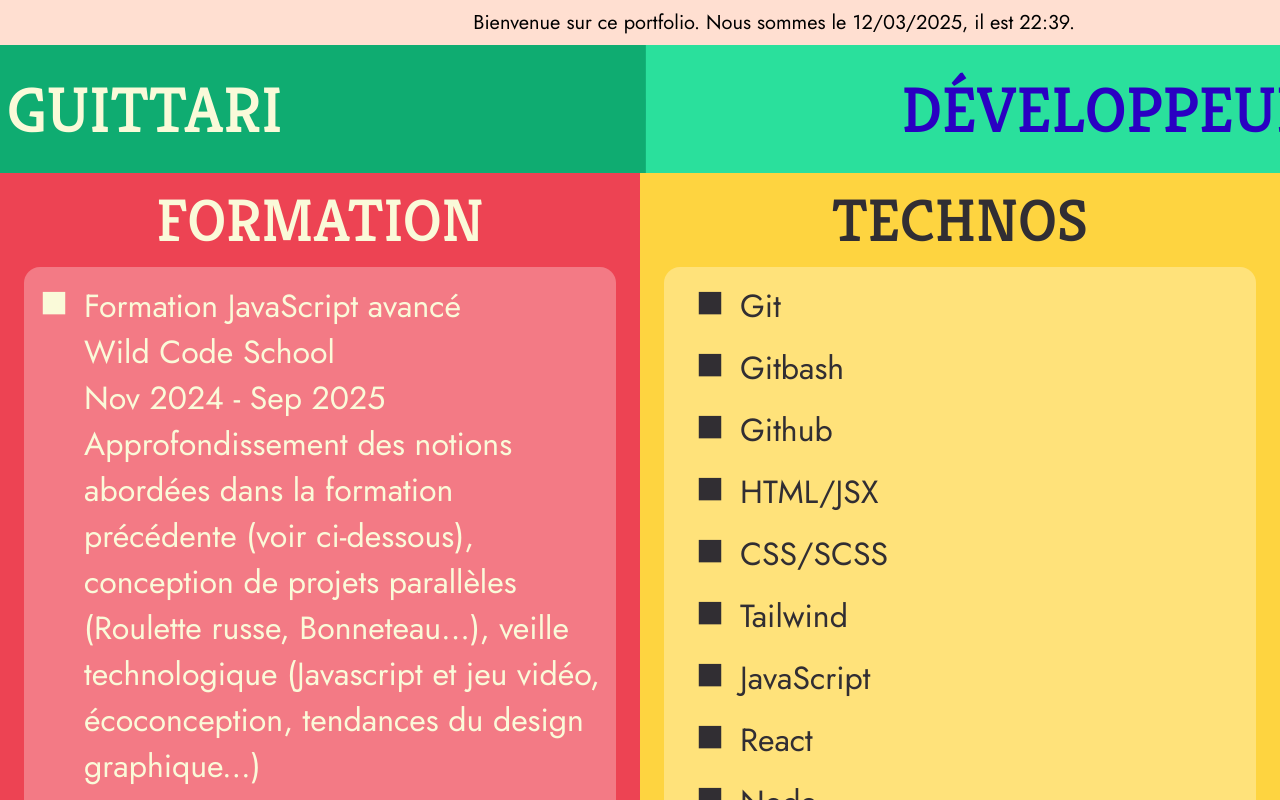
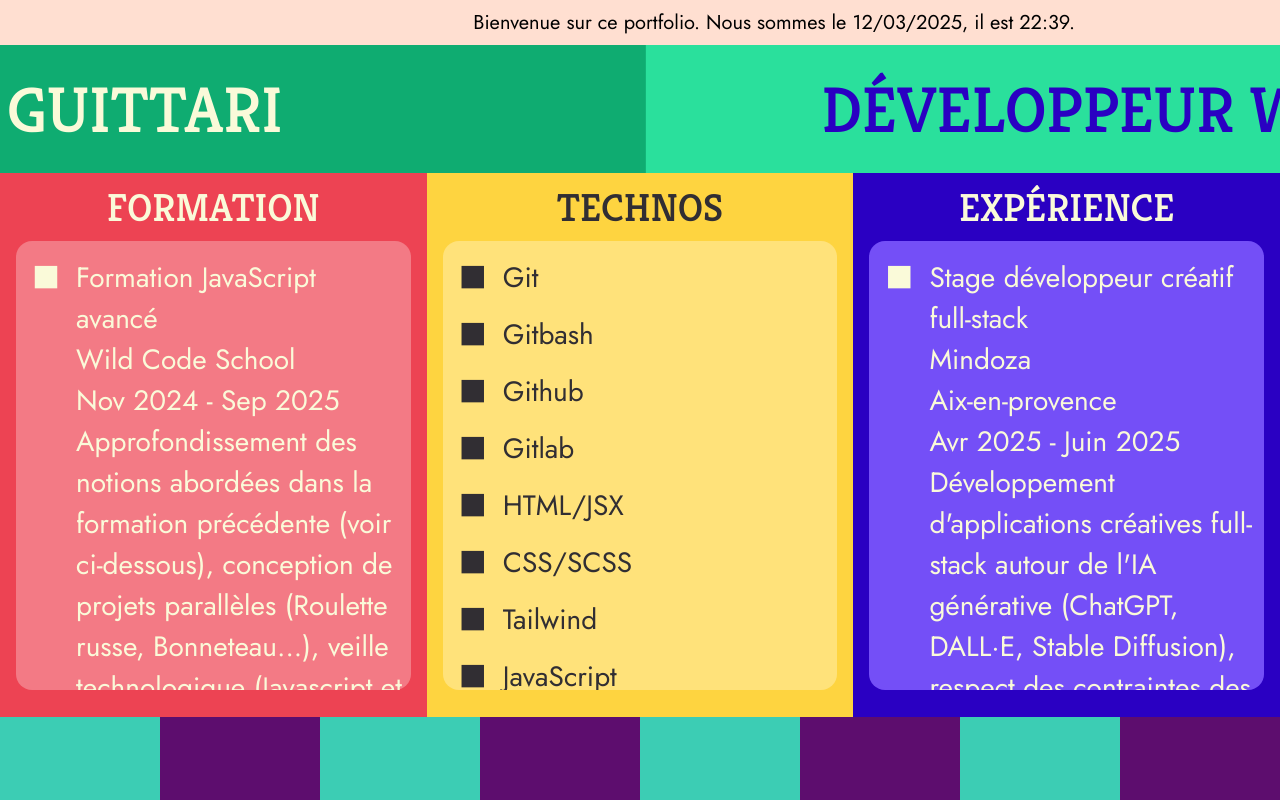
Before and after one commit to mguittari/my-portfolio, a React (Vite) app: page / in a window 1280 px wide. Shown: the top 800 px of the page. Built offline with nearby package versions, Linux system fonts and the light colour scheme; a web font is replaced by a local one.

Commit message:
refacto and ajout d'un block expérience

```diff
--- a/src/components/SkillsAndStudiesBlocks/SkillsAndStudiesBlocks.jsx
+++ b/src/components/SkillsAndStudiesBlocks/SkillsAndStudiesBlocks.jsx
@@ -4,9 +4,8 @@ import styles from "./skillsAndStudiesBlocks.module.scss";
 
 export default function SkillsAndStudiesBlocks() {
 	const skills = data.skills;
-	console.log(skills);
 	const studies = data.studies;
-	console.log(studies);
+	const exp = data.experience;
 
 	return (
 		<div className={styles["block-container"]}>
@@ -22,6 +21,12 @@ export default function SkillsAndStudiesBlocks() {
 				title="TECHNOS"
 				skillsData={skills}
 			/>
+			<Block
+				mainContainerId="exp-main-container"
+				subContainerId="exp-sub-container"
+				title="EXPÉRIENCE"
+				expData={exp}
+			/>
 		</div>
 	);
 }
--- a/src/components/SkillsAndStudiesBlocks/skillsAndStudiesBlocks.module.scss
+++ b/src/components/SkillsAndStudiesBlocks/skillsAndStudiesBlocks.module.scss
@@ -1,7 +1,16 @@
 
-@media screen and (width > 768px){
-    .block-container{
-display: flex;
-align-items: center;
+.block-container {
+    display: flex;
+    flex-direction: column;
+    width: 100%;
+  }
+
+
+  @media screen and (min-width: 680px) {
+    .block-container {
+      flex: 1 1 33.33%;
+      aspect-ratio: auto;
+      flex-direction: row;
+      justify-content: center;
     }
-}
+  }
--- a/src/components/TitleBloc/TitleBlock.jsx
+++ b/src/components/TitleBloc/TitleBlock.jsx
@@ -12,7 +12,7 @@ export default function TitleBlock() {
 			<ContainerTitle
 				containerId="job-container"
 				titleId="my-job"
-				title="DÉVELOPPEUR FRONT-END"
+				title="DÉVELOPPEUR WEB FULL-STACK"
 			/>
 		</div>
 	);
--- a/src/myDatas.json
+++ b/src/myDatas.json
@@ -3,6 +3,7 @@
 		"Git",
 		"Gitbash",
 		"Github",
+		"Gitlab",
 		"HTML/JSX",
 		"CSS/SCSS",
 		"Tailwind",
@@ -11,7 +12,8 @@
 		"Node",
 		"Express",
 		"SQL/MySQL",
-		"Figma"
+		"Figma",
+		"IA générative"
 	],
 	"studies": [
 		{
@@ -38,5 +40,14 @@
 		"https://www.github.com/mguittari",
 		"https://www.linkedin.com/in/mattiasguittari",
 		"https://www.x.com/mattguittari"
+	],
+	"experience": [
+		{
+			"job": "Stage développeur créatif full-stack",
+			"company": "Mindoza",
+			"town": "Aix-en-provence",
+			"dates": "Avr 2025 - Juin 2025",
+			"description": "Développement d'applications créatives full-stack autour de l'IA générative (ChatGPT, DALL·E, Stable Diffusion), respect des contraintes des clients, travail en équipe"
+		}
 	]
 }
--- a/src/styles/_typography.scss
+++ b/src/styles/_typography.scss
@@ -22,7 +22,7 @@ h1 {
   }
 
 h2 {
-    @include text-style(var.$font-size-xl, var.$font-weight-medium);
+    @include text-style(var.$font-size-lg, var.$font-weight-medium);
   }
 
 h3 {
--- a/src/styles/_variables.scss
+++ b/src/styles/_variables.scss
@@ -7,6 +7,7 @@ $mint: #2AE09C;
 $forest-green: #0FAC71;
 $aquamarine: #3CCDB4;
 $sapphire-blue: #2A00C2;
+$cosmic-blue: #744ff7;
 $dark-purple: #5D0D6E;
 $light-red: #F37A85;
 $tomato-red: #ED4353;
@@ -32,6 +33,6 @@ $line-height-lg: 1.6;
 
 $font-size-sm: 18px;
 $font-size-base: 20px;
-$font-size-lg: 25px;
+$font-size-lg: 24px;
 $font-size-xl: 28px;
 $font-size-2xl: 34px;
--- a/src/ui/Block/Block.jsx
+++ b/src/ui/Block/Block.jsx
@@ -6,33 +6,47 @@ export default function Block({
 	title,
 	studiesData,
 	skillsData,
+	expData,
 }) {
+	let contentToRender;
+
+	if (studiesData) {
+		contentToRender = studiesData.map((element) => (
+			<li key={element.dates}>
+				<p>
+					{element.title} <br />
+					{element.school} <br />
+					{element.dates} <br />
+					{element.description}
+				</p>
+			</li>
+		));
+	} else if (skillsData) {
+		contentToRender = skillsData.map((skill) => (
+			<li key={skill}>
+				<p>{skill}</p>
+			</li>
+		));
+	} else if (expData) {
+		contentToRender = expData.map((exp) => (
+			<li key={exp.dates}>
+				<p>
+					{exp.job} <br />
+					{exp.company} <br />
+					{exp.town} <br />
+					{exp.dates} <br />
+					{exp.description}
+				</p>
+			</li>
+		));
+	}
+
 	return (
 		<div id={styles[mainContainerId]} className={styles["main-container"]}>
 			<h2 className={styles[title.toLowerCase()]}>{title}</h2>
 			<div id={styles[subContainerId]} className={styles["sub-container"]}>
 				<div className={styles.content}>
-					{" "}
-					<ul className={styles.list}>
-						{studiesData
-							? studiesData.map((element) => {
-									return (
-										<li key={element.dates}>
-											<p>
-												{element.title} <br /> {element.school} <br />{" "}
-												{element.dates} <br /> {element.description}
-											</p>
-										</li>
-									);
-								})
-							: skillsData.map((skill) => {
-									return (
-										<li key={skill}>
-											<p>{skill}</p>
-										</li>
-									);
-								})}
-					</ul>
+					<ul className={styles.list}>{contentToRender}</ul>
 				</div>
 			</div>
 		</div>
--- a/src/ui/Block/block.module.scss
+++ b/src/ui/Block/block.module.scss
@@ -2,21 +2,25 @@
 
 .main-container {
     width: 100%;
-    aspect-ratio: 1 / 1;
-    padding-bottom: 1.5rem;
+    aspect-ratio: 1/1;
+    display: flex;
+    flex-direction: column;
+    height: 100%;
 }
 
 .sub-container {
     border-radius: 1rem;
-    height: 100%;
-    margin: 0 1.5rem 0 1.5rem;
+    height: 83%;
+    margin: 0;
+    word-break: break-word;
+    margin: 0 .8rem 0 .8rem;
 }
 
 .technos {
     color: var.$charcoal;
 }
 
-.formation {
+.formation, .expérience {
     color: var.$cream;
 }
 
@@ -26,6 +30,10 @@
 
 #skills-main-container {
     background-color: var.$golden-yellow;
+}
+
+#exp-main-container {
+    background-color: var.$sapphire-blue;
 }
 
 #studies-sub-container {
@@ -43,6 +51,15 @@
     color: var.$charcoal;
     li::before {
         color: var.$charcoal;
+      }
+}
+
+#exp-sub-container {
+    padding-left: 1rem;
+    background-color: var.$cosmic-blue;
+    color: var.$cream;
+    li::before {
+        color: var.$cream;
       }
 }
 
@@ -68,21 +85,36 @@ li::before {
     font-size: 2.2rem;
 }
 
-@media screen and (width > 500px){
-    .technos, .formation {
-        font-size: calc(30px * 2)
+@media screen and (width >= 680px){
+    .technos, .formation, .expérience {
+        font-size: calc(30px * 1.3)
     }
     li::before {
         font-size: 2.9rem;
     }
     li>p {
-        font-size: 32px;
+        font-size: 28px;
     }
     .content {
         overflow-x: hidden;
         scrollbar-width: none;
     }
-    #skills-sub-container {
-        padding-left: 2rem;
+    .main-container {
+        height: 34rem;
+        aspect-ratio: auto;
+    }
+    .sub-container {
+        margin: 0 1rem 0 1rem;
+        height: 82.5%;
+    }
+
+}
+
+@media screen and (min-width: 680px) and (max-width: 860px) {
+    li > p {
+        font-size: 16px;
+    }
+    li::before {
+        font-size: 1.9rem;
     }
 }
```
